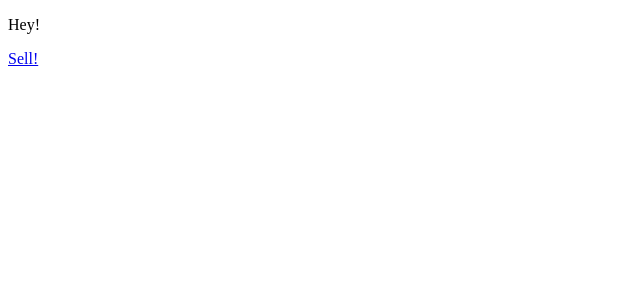
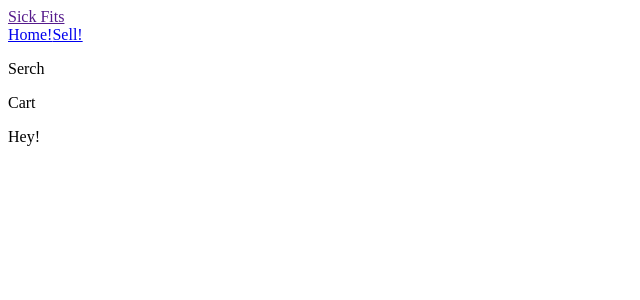
Before and after one commit to zheka-morskoi/sick-fits, a Next.js app in the folder frontend/: page / in a window 1280 px wide. Shown: the top 300 px of the page, without its empty margins (0-640 px from the left). Built offline with nearby package versions, Linux system fonts and the light colour scheme.

Commit message:
add custom layout

```diff
--- /dev/null
+++ b/frontend/components/Header.js
@@ -0,0 +1,16 @@
+import Nav from './Nav';
+
+const Header = () => (
+  <div>
+    <div className="bar">
+      <a href="">Sick Fits</a>
+      <Nav />
+    </div>
+    <div className="sub-bar">
+      <p>Serch</p>
+    </div>
+    <div>Cart</div>
+  </div>
+);
+
+export default Header;
--- /dev/null
+++ b/frontend/components/Nav.js
@@ -0,0 +1,14 @@
+import Link from 'next/link';
+
+const Nav = () => (
+  <div>
+    <Link href="/">
+      <a>Home!</a>
+    </Link>
+    <Link href="/sell">
+      <a>Sell!</a>
+    </Link>
+  </div>
+);
+
+export default Nav;
--- /dev/null
+++ b/frontend/components/Page.js
@@ -0,0 +1,14 @@
+import React, { Component } from 'react';
+import Header from '../components/Header';
+
+class Page extends Component {
+  render() {
+    return (
+      <div>
+        <Header />
+        {this.props.children}
+      </div>
+    );
+  }
+}
+export default Page;
--- /dev/null
+++ b/frontend/pages/_app.js
@@ -0,0 +1,18 @@
+import App, { Container } from 'next/app';
+import Page from '../components/Page';
+
+class MyApp extends App {
+  render() {
+    const { Component } = this.props;
+
+    return (
+      <Container>
+        <Page>
+          <Component />
+        </Page>
+      </Container>
+    );
+  }
+}
+
+export default MyApp;
--- a/frontend/pages/index.js
+++ b/frontend/pages/index.js
@@ -1,11 +1,6 @@
-import Link from 'next/link';
-
 const Home = props => (
   <div>
     <p>Hey!</p>
-    <Link href="/sell">
-      <a>Sell!</a>
-    </Link>
   </div>
 );
 export default Home;
--- a/frontend/pages/sell.js
+++ b/frontend/pages/sell.js
@@ -1,11 +1,6 @@
-import Link from 'next/link';
-
 const Sell = props => (
   <div>
     <p>Sell!</p>
-    <Link href="/">
-      <a>Home!</a>
-    </Link>
   </div>
 );
 export default Sell;
```
